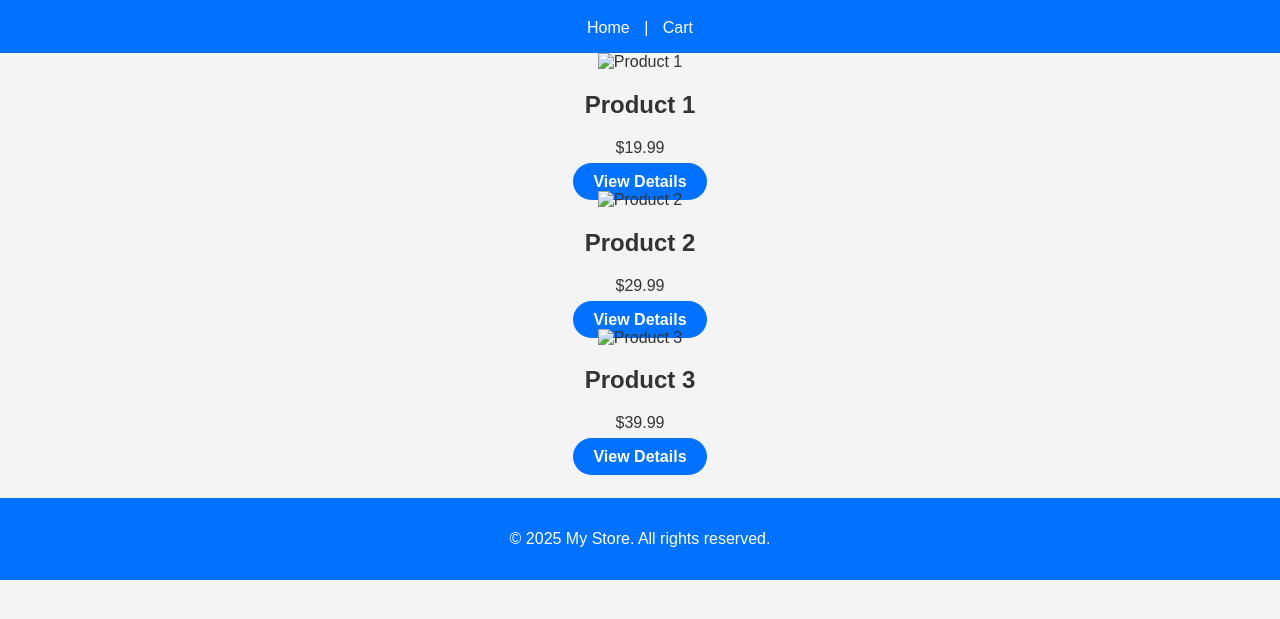
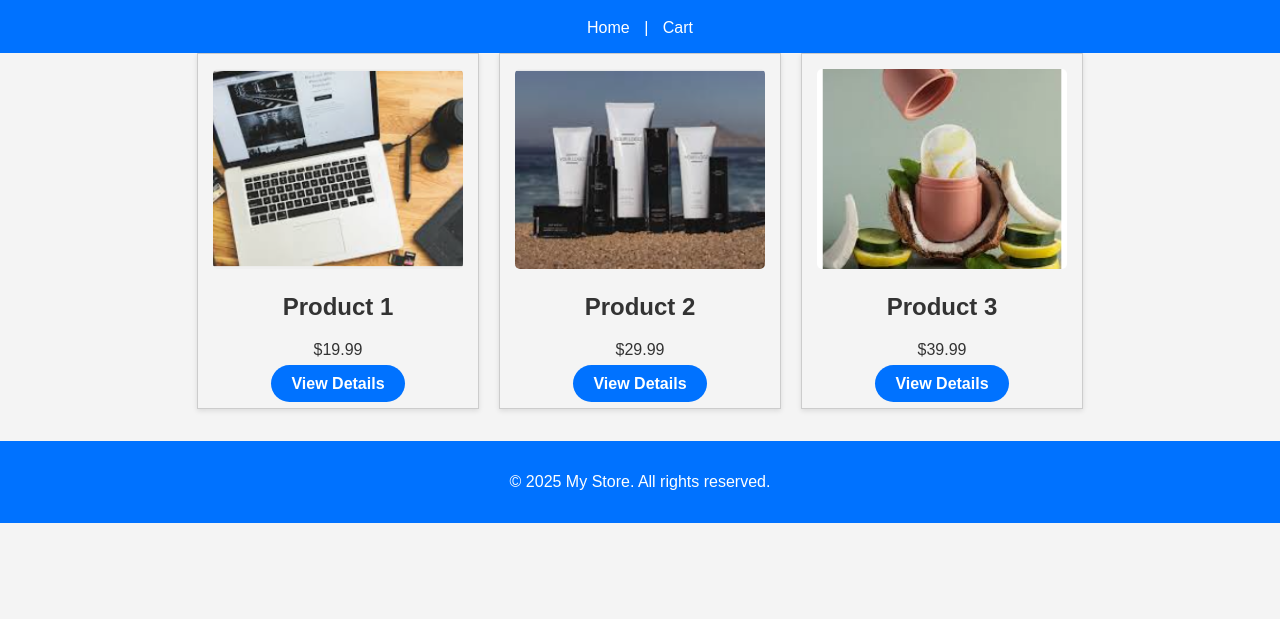
Before and after one commit to satisfiestech/satisfiestech.github.io, a plain HTML site: page src/main/resources/static/products.html in a window 1280 px wide. Shown: the part 77-696 px from the top of the page. Drawn offline with Linux system fonts and the light colour scheme.

Commit message:
commiting images and alignment for products page

```diff
--- a/src/main/resources/static/css/style.css
+++ b/src/main/resources/static/css/style.css
@@ -146,6 +146,30 @@ header nav a {
   margin-bottom: 1.5rem;
 }
 
+.product-grid {
+  display: flex;
+  flex-wrap: wrap;
+  gap: 20px;
+  justify-content: center;
+}
+
+.product-card {
+  width: 250px;
+  padding: 15px;
+  border: 1px solid #ccc;
+  text-align: center;
+  box-shadow: 0 2px 5px rgba(0,0,0,0.1);
+}
+
+.product-card img {
+  width: 100%;
+  height: 200px;
+  object-fit: cover; /* Use 'contain' if you don't want cropping */
+  border-radius: 5px;
+}
+
+
+
 /* Footer */
 footer {
   text-align: center;
--- a/src/main/resources/static/products.html
+++ b/src/main/resources/static/products.html
@@ -17,21 +17,21 @@
 
   <main class="product-grid">
     <div class="product-card">
-      <img src="images/product1.jpg" alt="Product 1">
+      <img src="images/i1.png" alt="Product 1">
       <h2>Product 1</h2>
       <p>$19.99</p>
       <a href="product.html?id=1" class="btn">View Details</a>
     </div>
 
     <div class="product-card">
-      <img src="images/product2.jpg" alt="Product 2">
+      <img src="images/i2.png" alt="Product 2">
       <h2>Product 2</h2>
       <p>$29.99</p>
       <a href="product.html?id=2" class="btn">View Details</a>
     </div>
 
     <div class="product-card">
-      <img src="images/product3.jpg" alt="Product 3">
+      <img src="images/i3.png" alt="Product 3">
       <h2>Product 3</h2>
       <p>$39.99</p>
       <a href="product.html?id=3" class="btn">View Details</a>
```
Also changed, not shown: src/main/resources/static/images/i1.png (added), src/main/resources/static/images/i2.png (added), src/main/resources/static/images/i3.png (added), src/main/resources/static/images/i4.png (added).
